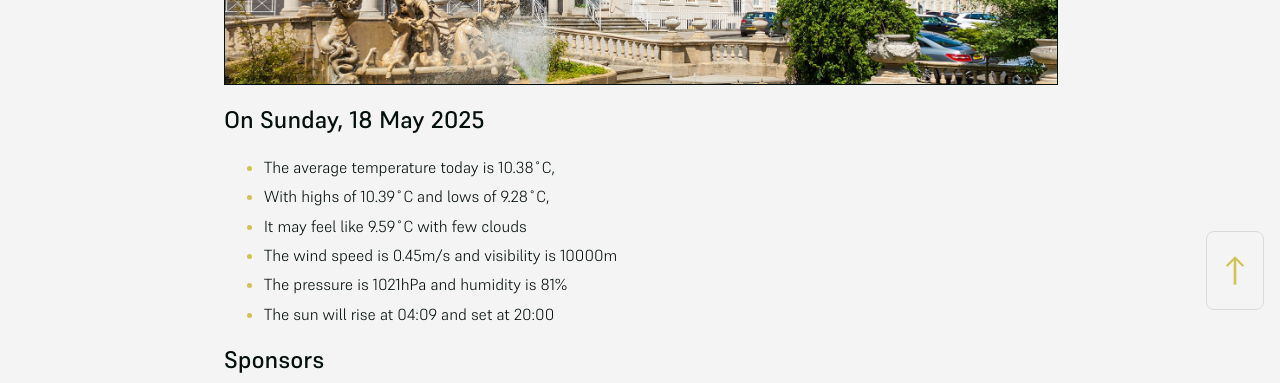
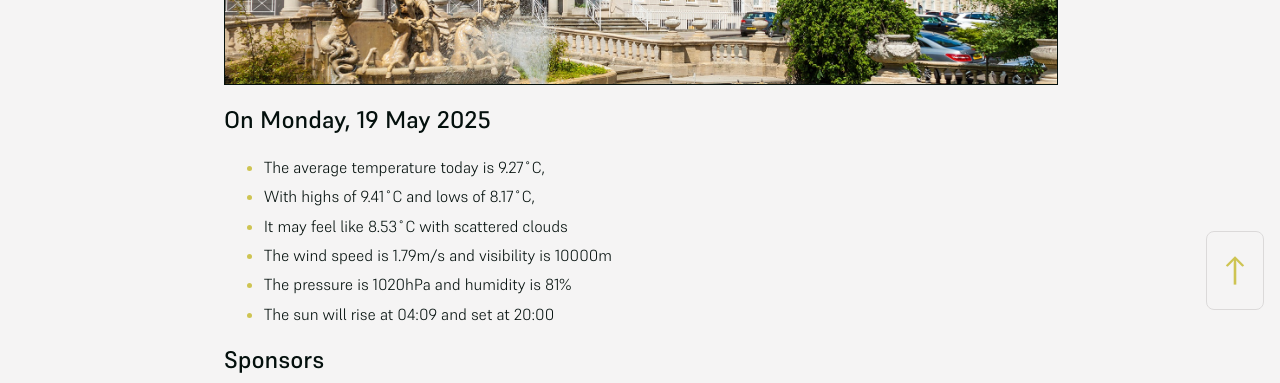
Before and after one commit to mat-0/cheltenham-open-data, a Jekyll site: the page built from index.md, in a window 1280 px wide. Shown: the part 574-957 px from the top of the page. Built offline with Jekyll 4.4.1, drawn with Linux system fonts in a browser that asks for light colours.

Commit message:
Updated 2025-05-19 01:24:35

```diff
--- a/index.md
+++ b/index.md
@@ -8,13 +8,13 @@ seo: Menu
 ![Logo](/images/logo.jpg){:width="832px"}
 
 <!-- weather_marker starts -->
-## On Sunday, 18 May 2025
+## On Monday, 19 May 2025
 
-- The average temperature today is 10.38˚C,
-- With highs of 10.39˚C and lows of 9.28˚C,
-- It may feel like 9.59˚C with few clouds
-- The wind speed is 0.45m/s and visibility is 10000m
-- The pressure is 1021hPa and humidity is 81%
+- The average temperature today is 9.27˚C,
+- With highs of 9.41˚C and lows of 8.17˚C,
+- It may feel like 8.53˚C with scattered clouds
+- The wind speed is 1.79m/s and visibility is 10000m
+- The pressure is 1020hPa and humidity is 81%
 - The sun will rise at 04:09 and set at 20:00
 
 <!-- weather_marker ends -->
```
Also changed, not shown: _data/flood.json (+5 -48 lines), _pages/news.md (+5 -5 lines), _pages/terrorism.md (+1 -1 lines).
